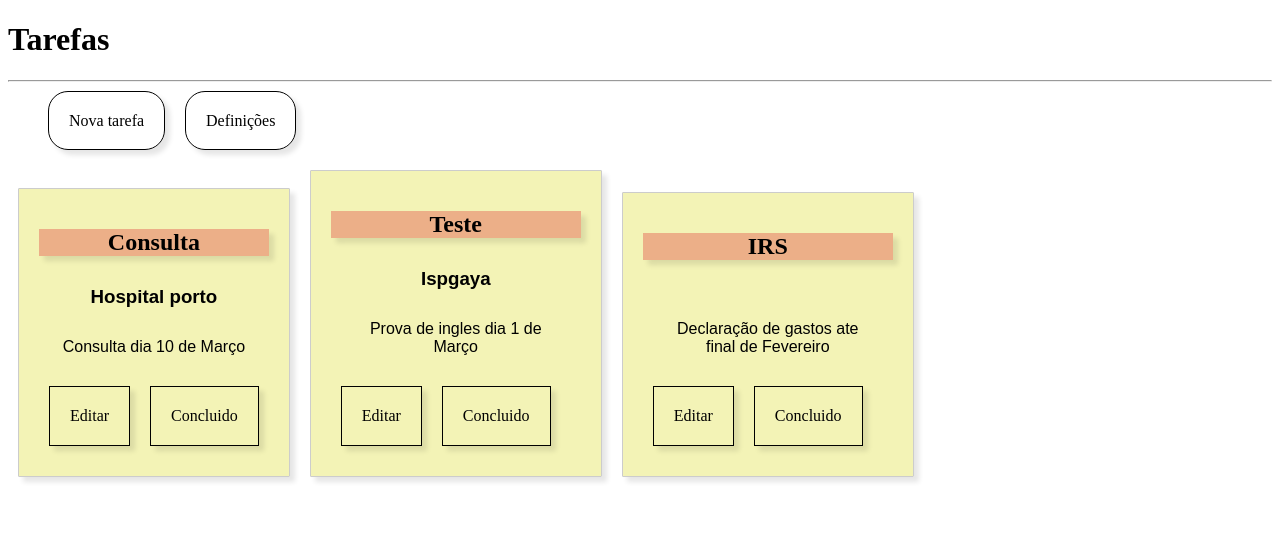
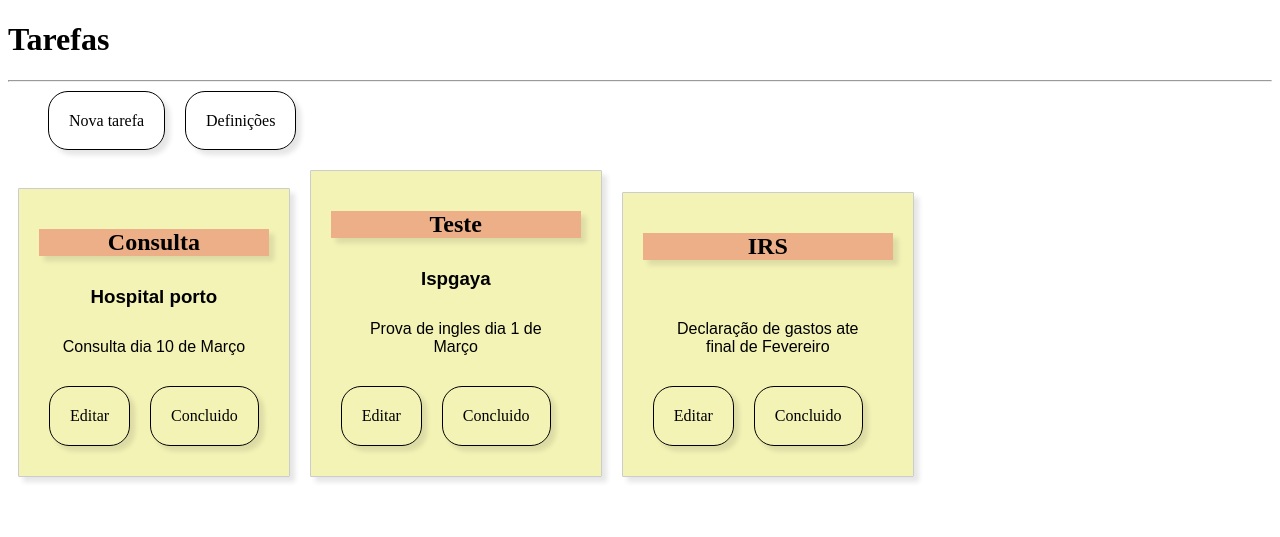
Before and after one commit to cecdo98/ToDo, a React (Vite) app in the folder frontend/browser/my-react-app/: page /main in a window 1280 px wide. Shown: the top 537 px of the page. Built offline with nearby package versions, Linux system fonts and the light colour scheme.

Commit message:
react-prepare-for-php

```diff
--- a/frontend/browser/my-react-app/src/Pages/MainPage.jsx
+++ b/frontend/browser/my-react-app/src/Pages/MainPage.jsx
@@ -4,16 +4,17 @@ import Footer from "../components/Buttons/Footer.jsx"
 
 function MainPage(){
 
+  const Notes =[{ id:1, titulo: "Consulta" ,descricao :"Hospital porto" ,texto: "Consulta dia 10 de Março"},
+                { id:2, titulo: "Teste", descricao: "Ispgaya" , texto: "Prova de ingles dia 1 de Março"},
+                { id:3, titulo: "IRS", descricao : "" ,texto: "Declaração de gastos ate final de Fevereiro"}
+              ];
+
+
     return(
         <>
         <Header/>
 
-           {/*escrever um loop para cada entrada? Descobrir como fazer isso */}
-
-            <Note titulo="Consulta" descricao ="Hospital porto" texto="Consulta dia 10 de Março"/>
-            <Note titulo="Teste" descricao ="Ispgaya" texto="Prova de ingles dia 1 de Março"/>
-            <Note titulo="IRS" descricao ="" texto="Declaração de gastos ate final de Fevereiro"/>
-
+        <Note Notes={Notes}/>
         <Footer/>
 
       </>
--- a/frontend/browser/my-react-app/src/components/Buttons/note.jsx
+++ b/frontend/browser/my-react-app/src/components/Buttons/note.jsx
@@ -1,17 +1,18 @@
 import ButtonEdit from "./ButtonEdit";
 import ButtonDone from "./ButtonDone";
-import propTypes from "prop-types"
 
-function Note(props){
+function Note({Notes}){
 
     return(
-        <div className="note" >
-            <div className="titulo">
-                <h2>{props.titulo}</h2>
+        <div>
+            {Notes.map((note) =>(
+            <div key={note.id} className="note" >
+                <div  className="titulo">
+                    <h2>{note.titulo}</h2>
                 </div>
                 <div className="conteudo">
-            <h3 className="descricao">{props.descricao}</h3>
-            <p className="texto">{props.texto}</p>
+                    <h3 className="descricao">{note.descricao}</h3>
+                    <p className="texto">{note.texto}</p>
                 </div>
                 <div className="button">
                     <div className="buttonEdit">
@@ -22,14 +23,10 @@ function Note(props){
                     </div>
                 </div>
             </div>
+            ))}
+        </div>
     );
-}
 
-
-Note.propTypes = {
-    titulo: propTypes.string,
-    descricao: propTypes.string,
-    texto: propTypes.string,
 }
 
 
--- a/frontend/browser/my-react-app/src/css/buttons.css
+++ b/frontend/browser/my-react-app/src/css/buttons.css
@@ -10,6 +10,7 @@
     margin: 10px;
     border: 1px solid black;
     box-shadow: 5px 5px 5px hsla(0, 0%, 0%, 0.1);
+    border-radius: 20px;
   }
 
 
@@ -24,6 +25,7 @@
     margin: 10px;
     border: 1px solid black;
     box-shadow: 5px 5px 5px hsla(0, 0%, 0%, 0.1);
+    border-radius: 20px;
   }
 
   .buttonDone:hover{
```
Lines whose indentation alone changed are shown as unchanged.
